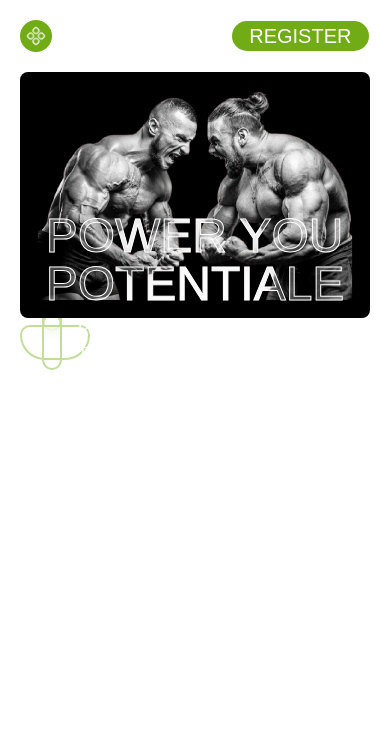
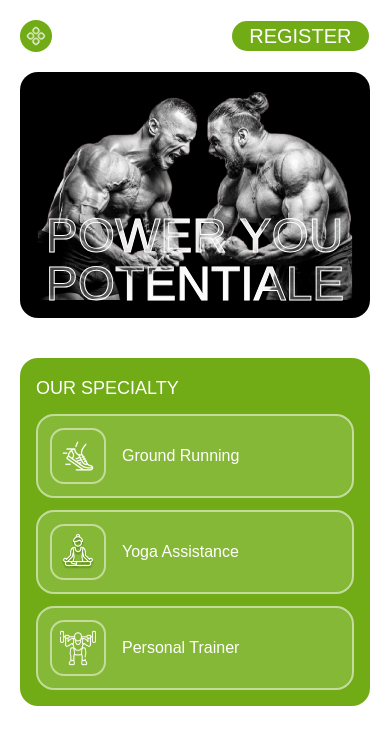
Before and after one commit to sajid-islam/gym-landing-page, a Next.js app: page / in a window 390 px wide. Shown: the top 744 px of the page. Built offline with nearby package versions, Linux system fonts and the light colour scheme; a web font is replaced by a local one.

Commit message:
ui(our-specialty): make responsive across all devices

```diff
--- a/src/app/page.jsx
+++ b/src/app/page.jsx
@@ -4,7 +4,7 @@ import Navbar from '@/components/navbar/Navbar';
 
 export default function Home() {
   return (
-    <div className="mx-auto mt-5 w-full max-w-7xl px-5">
+    <div className="mx-auto mt-5 mb-96 w-full max-w-7xl px-5">
       <div className="relative h-[800px]">
         <BannerBg />
         <Navbar />
--- a/src/components/banner/Banner.jsx
+++ b/src/components/banner/Banner.jsx
@@ -24,10 +24,10 @@ const Banner = () => {
           <BannerLeftPattern className={'absolute mt-14 ml-10'} />
         </div>
       </section>
+      {/* Showcase */}
+      <ShowcaseHero />
       {/* Our Specialty */}
       <OurSpecialty />
-      {/* Showcase */}
-      <ShowcaseHero />
     </div>
   );
 };
--- a/src/components/banner/OurSpecialty.jsx
+++ b/src/components/banner/OurSpecialty.jsx
@@ -6,9 +6,11 @@ import OurSpecialtyPattern from '../polygons/our-specialty-pattern';
 
 const OurSpecialty = () => {
   return (
-    <div className="absolute top-[14vw] lg:ml-6 xl:top-56 xl:ml-7">
+    <div className="top-[14vw] lg:absolute lg:ml-6 xl:top-56 xl:ml-7">
       <OurSpecialtyPattern />
-      <section>
+
+      {/* Desktop view */}
+      <section className="hidden lg:block">
         <h3 className="text-white lg:text-xl xl:text-2xl">OUR SPECIALTY</h3>
         <ul className="mt-3 flex flex-col gap-2 text-white xl:mt-5">
           <li className="specialty-box flex w-full items-center gap-4 rounded-2xl border-2 border-[#c3dc9c] bg-white/15 backdrop-blur-xs">
@@ -31,6 +33,34 @@ const OurSpecialty = () => {
           </li>
         </ul>
       </section>
+
+      {/* Mobile and Tab View */}
+      <section className="bg-primary mt-10 rounded-2xl p-4 md:p-8 lg:hidden">
+        <h3 className="text-lg text-white sm:text-xl xl:text-2xl">OUR SPECIALTY</h3>
+
+        <ul className="mt-3 grid grid-cols-1 gap-3 text-white md:grid-cols-3 xl:mt-5">
+          <li className="flex items-center gap-4 rounded-2xl border-2 border-[#c3dc9c] bg-white/15 p-3 backdrop-blur-xs">
+            <div className="rounded-xl border-2 border-[#c3dc9c] p-2">
+              <Image src={running} alt="Running icon" className="size-9 xl:size-12" />
+            </div>
+            <p>Ground Running</p>
+          </li>
+
+          <li className="flex items-center gap-4 rounded-2xl border-2 border-[#c3dc9c] bg-white/15 p-3 backdrop-blur-xs">
+            <div className="rounded-xl border-2 border-[#c3dc9c] p-2">
+              <Image src={yoga} alt="Yoga icon" className="size-9 xl:size-12" />
+            </div>
+            <p>Yoga Assistance</p>
+          </li>
+
+          <li className="flex items-center gap-4 rounded-2xl border-2 border-[#c3dc9c] bg-white/15 p-3 backdrop-blur-xs">
+            <div className="rounded-xl border-2 border-[#c3dc9c] p-2">
+              <Image src={trainer} alt="Trainer icon" className="size-9 xl:size-12" />
+            </div>
+            <p>Personal Trainer</p>
+          </li>
+        </ul>
+      </section>
     </div>
   );
 };
--- a/src/components/banner/ShowcaseHero.jsx
+++ b/src/components/banner/ShowcaseHero.jsx
@@ -2,7 +2,7 @@ import bodyBuilders from '@/images/banner/body-builders.png';
 import Image from 'next/image';
 const ShowcaseHero = () => {
   return (
-    <section className="relative mt-5 h-full w-full rounded-md bg-black p-4 lg:mt-0 lg:bg-none lg:p-0">
+    <section className="relative mt-5 h-full w-full rounded-2xl bg-black p-4 lg:mt-0 lg:bg-none lg:p-0">
       <h1 className="hero-text absolute top-[36vw] right-1/2 z-10 translate-x-1/2 leading-12 text-white md:leading-20 lg:top-80 lg:right-4 lg:translate-x-0 lg:text-[104px] lg:leading-20 xl:text-[128px] xl:leading-32">
         POWER YOU <br /> POTENTIALE
       </h1>
--- a/src/components/polygons/our-specialty-pattern.jsx
+++ b/src/components/polygons/our-specialty-pattern.jsx
@@ -4,7 +4,7 @@ const OurSpecialtyPattern = () => {
       viewBox="0 0 287 118"
       fill="none"
       xmlns="http://www.w3.org/2000/svg"
-      className="h-[90px] w-[118px] xl:w-[150px] xl:w-[190px]"
+      className="hidden h-[90px] w-[118px] lg:block xl:w-[150px] xl:w-[190px]"
     >
       <path
         d="M31.4833 38.5604C24.7047 46.6215 12.2953 46.6215 5.51665 38.5603C3.33329 35.9639 5.17913 32 8.57156 32L28.4284 32C31.8209 32 33.6667 35.9639 31.4833 38.5604Z"
```
